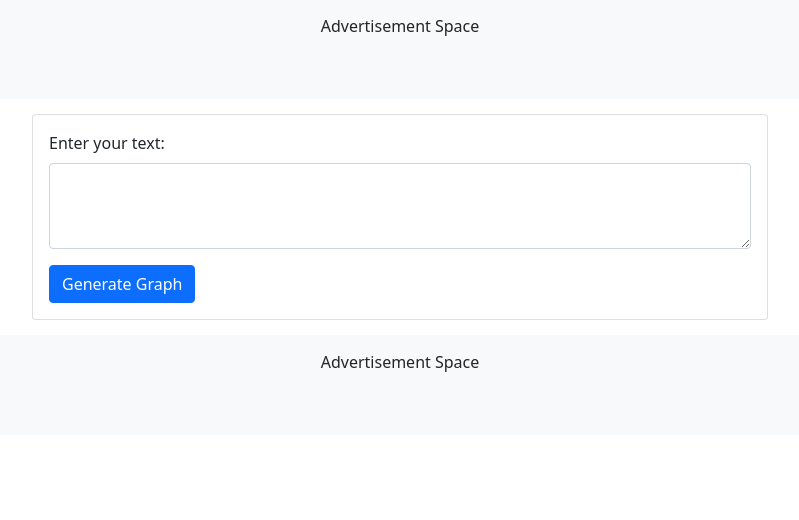
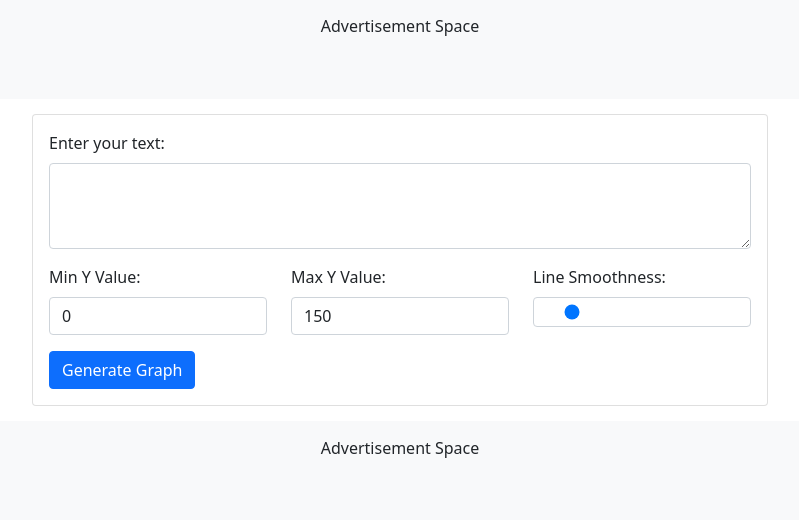
Before and after one commit to SonnyC56/wordgrapher, a Flask app: page / in a window 1280 px wide. Shown: the part 121-641 px from the top of the page, without its empty margins (240-1039 px from the left). Run offline with Flask 2, Linux system fonts and the light colour scheme; some libraries are stand-ins or nearby versions.

Commit message:
feat: Add customizable graph parameters and line-only download option

```diff
--- a/templates/index.html
+++ b/templates/index.html
@@ -38,6 +38,20 @@
                             <label for="text" class="form-label">Enter your text:</label>
                             <textarea class="form-control" id="text" rows="3" required></textarea>
                         </div>
+                        <div class="row mb-3">
+                            <div class="col-md-4">
+                                <label for="minY" class="form-label">Min Y Value:</label>
+                                <input type="number" class="form-control" id="minY" value="0">
+                            </div>
+                            <div class="col-md-4">
+                                <label for="maxY" class="form-label">Max Y Value:</label>
+                                <input type="number" class="form-control" id="maxY" value="150">
+                            </div>
+                            <div class="col-md-4">
+                                <label for="tension" class="form-label">Line Smoothness:</label>
+                                <input type="range" class="form-control" id="tension" min="0" max="1" step="0.1" value="0.1">
+                            </div>
+                        </div>
                         <button onclick="generateGraph()" class="btn btn-primary">Generate Graph</button>
                     </div>
                 </div>
@@ -48,7 +62,8 @@
                         <div class="text-center">
                             <canvas id="asciiGraph"></canvas>
                             <div class="mt-3">
-                                <button onclick="downloadGraph()" class="btn btn-success">Download Graph</button>
+                                <button onclick="downloadGraph()" class="btn btn-success">Download Full Graph</button>
+                                <button onclick="downloadLineOnly()" class="btn btn-info">Download Line Only</button>
                                 <button onclick="resetForm()" class="btn btn-primary">Create Another Graph</button>
                             </div>
                         </div>
@@ -74,6 +89,9 @@
 
             const asciiValues = Array.from(text.toLowerCase()).map(char => char.charCodeAt(0));
             const labels = Array.from({length: asciiValues.length}, (_, i) => i + 1);
+            const tension = parseFloat(document.getElementById('tension').value);
+            const minY = parseInt(document.getElementById('minY').value);
+            const maxY = parseInt(document.getElementById('maxY').value);
 
             const ctx = document.getElementById('asciiGraph').getContext('2d');
 
@@ -89,7 +107,7 @@
                         label: 'ASCII Values',
                         data: asciiValues,
                         borderColor: 'rgb(75, 192, 192)',
-                        tension: 0.1,
+                        tension: tension,
                         pointRadius: 5
                     }]
                 },
@@ -97,7 +115,8 @@
                     responsive: true,
                     scales: {
                         y: {
-                            beginAtZero: true,
+                            min: minY,
+                            max: maxY,
                             title: {
                                 display: true,
                                 text: 'ASCII Value'
@@ -130,6 +149,62 @@
             link.click();
         }
 
+        function downloadLineOnly() {
+            // Create a temporary canvas with transparent background
+            const originalCanvas = document.getElementById('asciiGraph');
+            const tempCanvas = document.createElement('canvas');
+            tempCanvas.width = originalCanvas.width;
+            tempCanvas.height = originalCanvas.height;
+
+            const tempCtx = tempCanvas.getContext('2d');
+
+            // Copy the current chart configuration
+            const tempChart = new Chart(tempCtx, {
+                type: 'line',
+                data: chart.data,
+                options: {
+                    ...chart.options,
+                    plugins: {
+                        ...chart.options.plugins,
+                        background: {
+                            color: 'transparent'
+                        }
+                    },
+                    scales: {
+                        ...chart.options.scales,
+                        x: {
+                            ...chart.options.scales.x,
+                            grid: {
+                                display: false
+                            },
+                            border: {
+                                display: false
+                            }
+                        },
+                        y: {
+                            ...chart.options.scales.y,
+                            grid: {
+                                display: false
+                            },
+                            border: {
+                                display: false
+                            }
+                        }
+                    }
+                }
+            });
+
+            // Force render and download
+            tempChart.render();
+            const link = document.createElement('a');
+            link.download = 'word_graph_line_only.png';
+            link.href = tempCanvas.toDataURL('image/png');
+            link.click();
+
+            // Cleanup
+            tempChart.destroy();
+        }
+
         function resetForm() {
             document.getElementById('text').value = '';
             document.getElementById('graphContainer').style.display = 'none';
```
